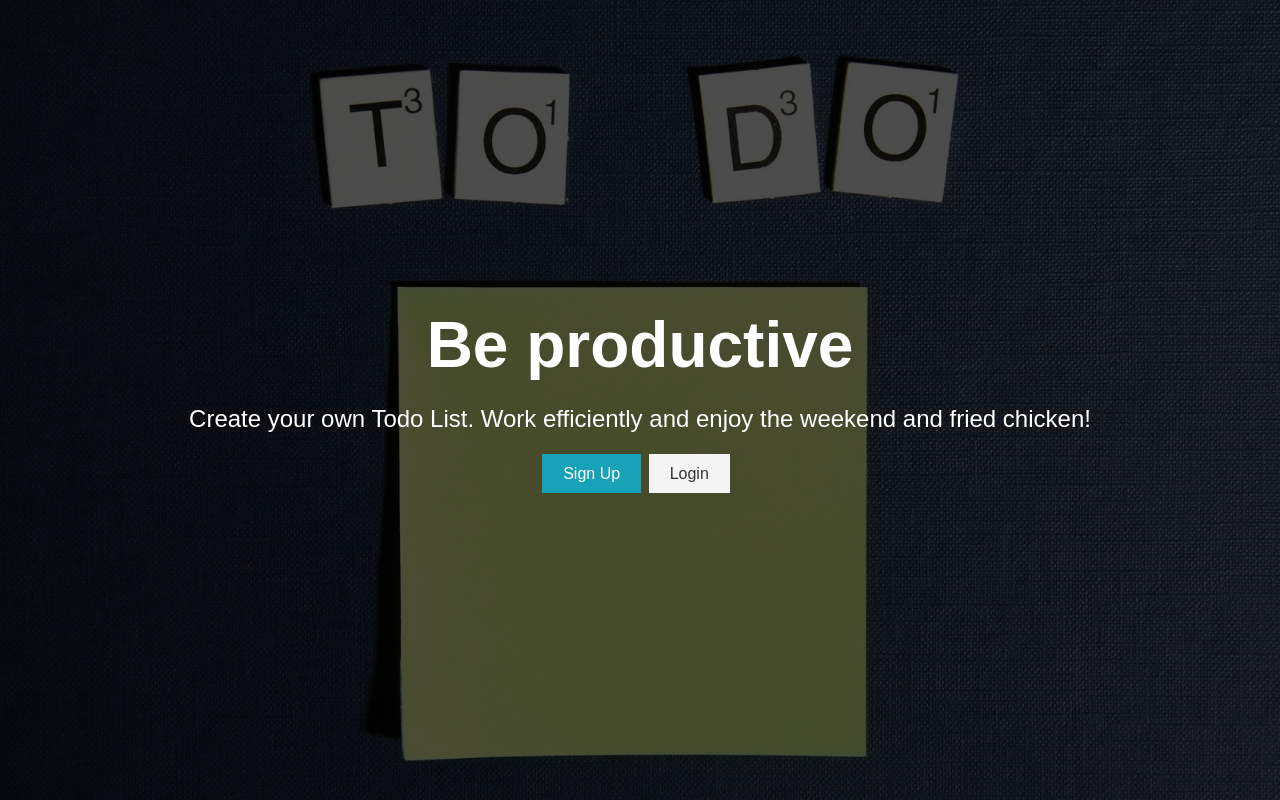
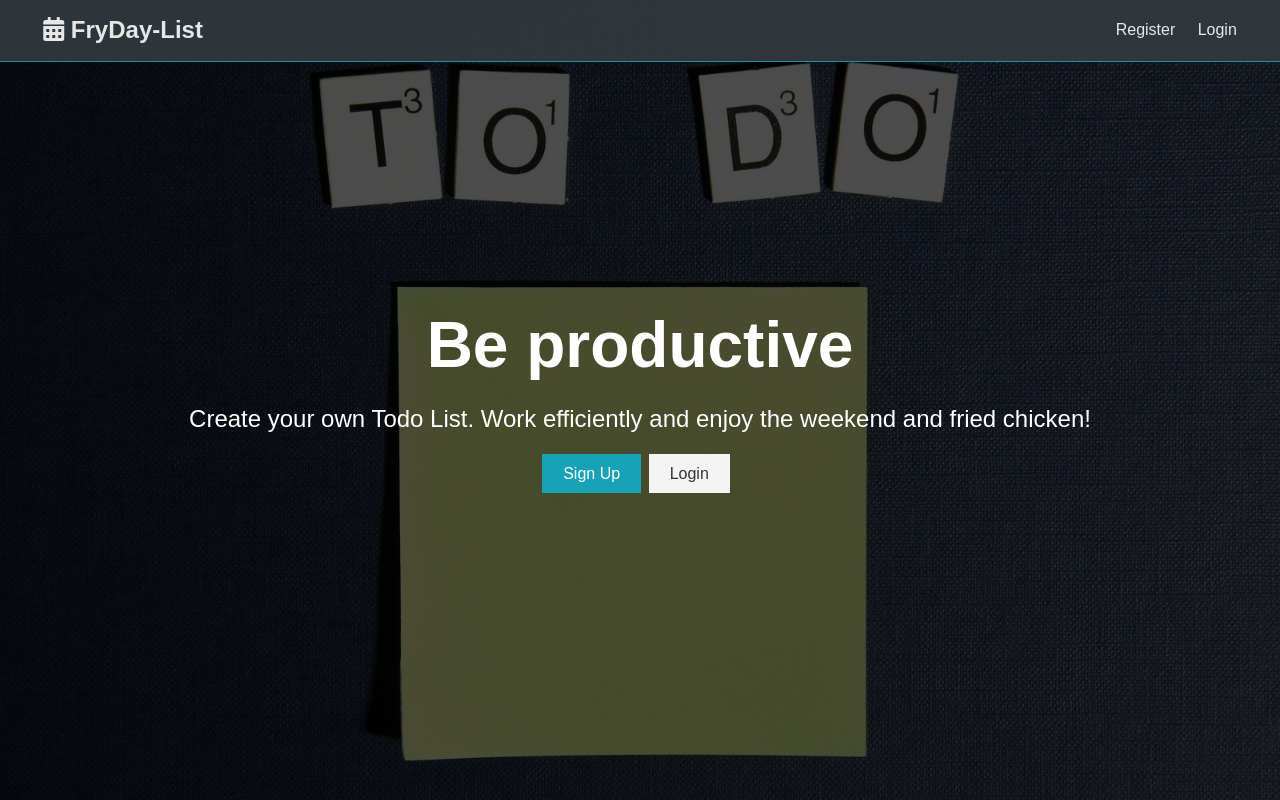
Before and after one commit to Brianzzl/Friday, a React (Create React App) app in the folder client/: page / in a window 1280 px wide. Built offline with nearby package versions, Linux system fonts and the light colour scheme.

Commit message:
added nav bar component

```diff
--- a/client/src/App.js
+++ b/client/src/App.js
@@ -1,5 +1,6 @@
 import React, { Fragment } from "react";
 import Landing from "./components/layout/landing";
+import NavBar from "./components/layout/navbar";
 import { BrowserRouter as Router } from "react-router-dom";
 import "./App.css";
 
@@ -7,6 +8,7 @@
   return (
     <Router>
       <Fragment>
+        <NavBar />
         <Landing />
       </Fragment>
     </Router>
--- a/client/src/components/layout/navbar.js
+++ b/client/src/components/layout/navbar.js
@@ -0,0 +1,24 @@
+import React from "react";
+import { Link } from "react-router-dom";
+
+const Navbar = () => {
+  return (
+    <nav className='navbar bg-dark'>
+      <h1>
+        <Link to='/'>
+          <i className='fas fa-calendar-alt'></i> FryDay-List
+        </Link>
+      </h1>
+      <ul>
+        <li>
+          <Link to='/register'>Register</Link>
+        </li>
+        <li>
+          <Link to='/login'>Login</Link>
+        </li>
+      </ul>
+    </nav>
+  );
+};
+
+export default Navbar;
```
